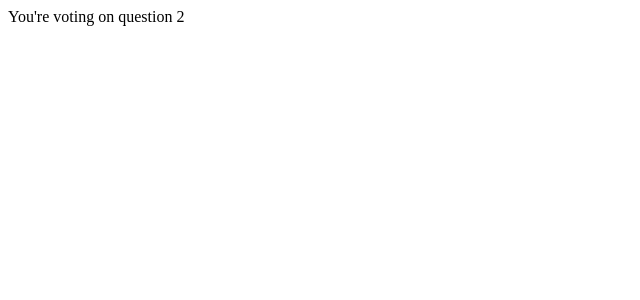
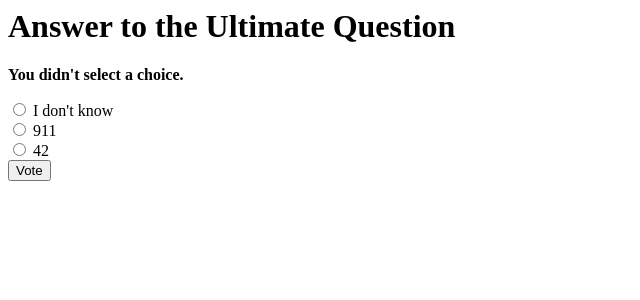
Before and after one commit to ivanleoncz/michiganX_building_web_applications_in_django, a Django app: page /polls/2/vote in a window 1280 px wide. Shown: the top 300 px of the page, without its empty margins (0-640 px from the left). Run offline with Django 3.2, Linux system fonts and the light colour scheme; data comes from the database, SQL or seed files in the repository.

Commit message:
Improving results and vote views
- results/ displays the poll results, per choice
- vote/ allows voting for a poll choice and presents the poll results,
also presenting the poll choices again, in case that vote button is
pressed without selecting an option

```diff
--- a/data_models/assignments/django_tutorial/polls/templates/polls/detail.html
+++ b/data_models/assignments/django_tutorial/polls/templates/polls/detail.html
@@ -1,6 +1,12 @@
 <h1>{{ question.question_text }}</h1>
-<ul>
+
+{% if error_message %}<p><strong>{{ error_message }}</strong></p>{% endif %}
+
+<form action="{% url 'polls:vote' question.id %}" method="post">
+{% csrf_token %}
 {% for choice in question.choice_set.all %}
-	<li>{{ choice.choice_text }}</li>
+    <input type="radio" name="choice" id="choice{{ forloop.counter }}" value="{{ choice.id }}">
+    <label for="choice{{ forloop.counter }}">{{ choice.choice_text }}</label><br>
 {% endfor %}
-</ul>
+<input type="submit" value="Vote">
+</form>
--- a/data_models/assignments/django_tutorial/polls/views.py
+++ b/data_models/assignments/django_tutorial/polls/views.py
@@ -1,5 +1,6 @@
-from django.http import HttpResponse
+from django.http import HttpResponse, HttpResponseRedirect
 from django.shortcuts import get_object_or_404, render
+from django.urls import reverse
 
 from .models import Question
 
@@ -22,8 +23,22 @@ def detail(request, question_id):
 
 
 def results(request, question_id):
-    return HttpResponse(f"You're looking at the results of question {question_id}")
+    question = get_object_or_404(Question, pk=question_id)
+    return render(request, 'polls/results.html', {'question': question})
 
 
 def vote(request, question_id):
-    return HttpResponse(f"You're voting on question {question_id}")
+    question = get_object_or_404(Question, pk=question_id)
+    choice = request.POST.get('choice')
+
+    if question and choice:
+        selected_choice = question.choice_set.get(pk=choice)
+        selected_choice.votes +=1
+        selected_choice.save()
+        return HttpResponseRedirect(reverse('polls:results', args=(question.id,)))
+    else:
+        return render(request, 'polls/detail.html',
+                {
+                    'question': question,
+                    'error_message': "You didn't select a choice."
+                })
```
